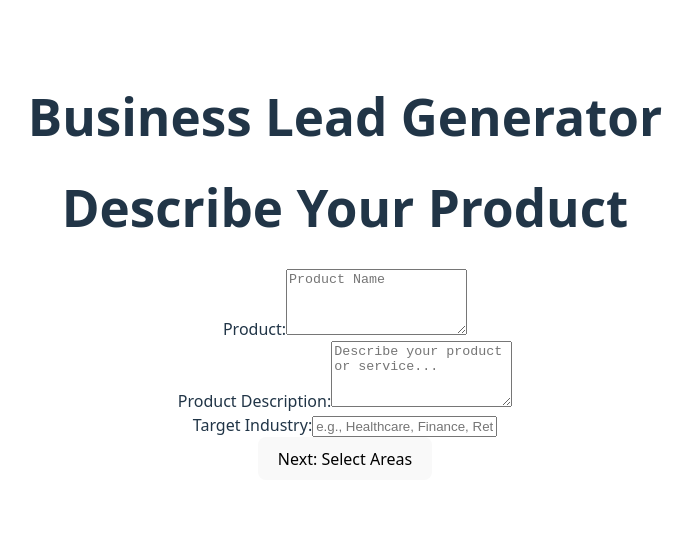
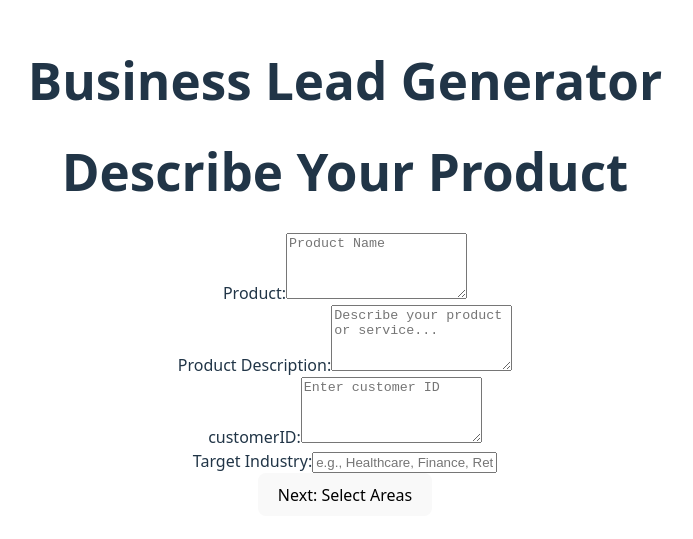
Before and after one commit to bcicco/scrubbers, a React (Vite) app: page / in a window 1280 px wide. Shown: the part 133-672 px from the top of the page, without its empty margins (295-988 px from the left). Built offline with nearby package versions, Linux system fonts and the light colour scheme.

Commit message:
enter customer ID

```diff
--- a/src/components/ProductForm.tsx
+++ b/src/components/ProductForm.tsx
@@ -9,6 +9,7 @@ const ProductForm = () => {
   const [productDesc, setProductDesc] = useState(sessionData.productDescription);
   const [industry, setIndustry] = useState(sessionData.targetIndustry);
   const [productName, setName] = useState(sessionData.productName)
+  const [customerID, setCustomerID] = useState(sessionData.customerID)
 
   const handleSubmit = (e) => {
     e.preventDefault();
@@ -45,6 +46,18 @@ const ProductForm = () => {
           />
         </div>
 
+        <div className="form-group">
+          <label htmlFor="customerID">customerID:</label>
+          <textarea
+            id="CustomerID"
+            value={customerID}
+            onChange={(e) => setCustomerID(e.target.value)}
+            placeholder="Enter customer ID"
+            rows={4}
+            required
+          />
+        </div>
+
 
         <div className="form-group">
           <label htmlFor="industry">Target Industry:</label>
--- a/src/contexts/LeadGenContext.jsx
+++ b/src/contexts/LeadGenContext.jsx
@@ -5,6 +5,7 @@ const LeadGenContext = createContext();
 export const LeadGenProvider = ({ children }) => {
   const [sessionData, setSessionData] = useState({
     sessionId: null,
+    customerID: '',
     productName: '',
     productDescription: '',
     targetIndustry: '',
@@ -30,6 +31,13 @@ export const LeadGenProvider = ({ children }) => {
       ...prev,
       selectedAreas: areas,
       currentStep: 3
+    }));
+  };
+
+  const updateCustomerID = (customerID) => {
+    setSessionData(prev = ({
+      ...prev,
+      customerID: customerID
     }));
   };
 
```
